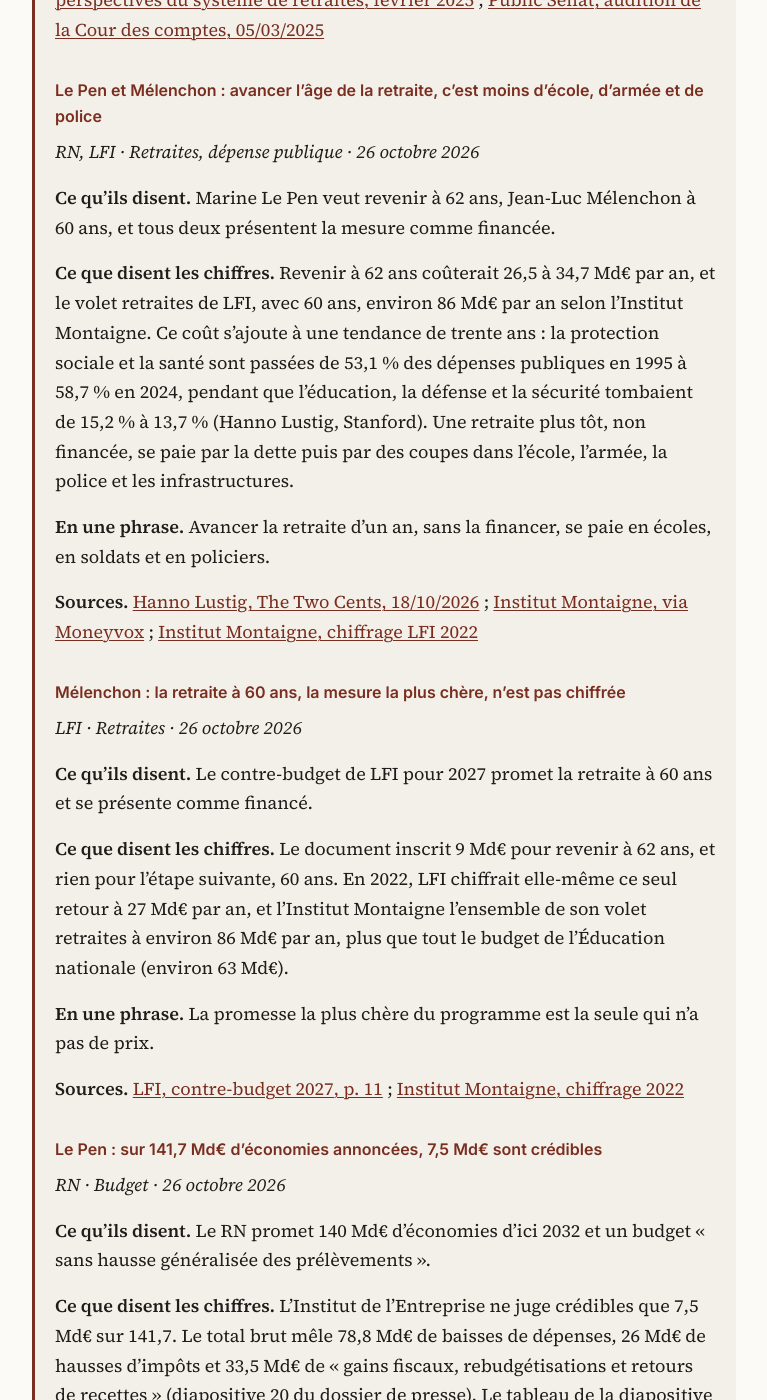
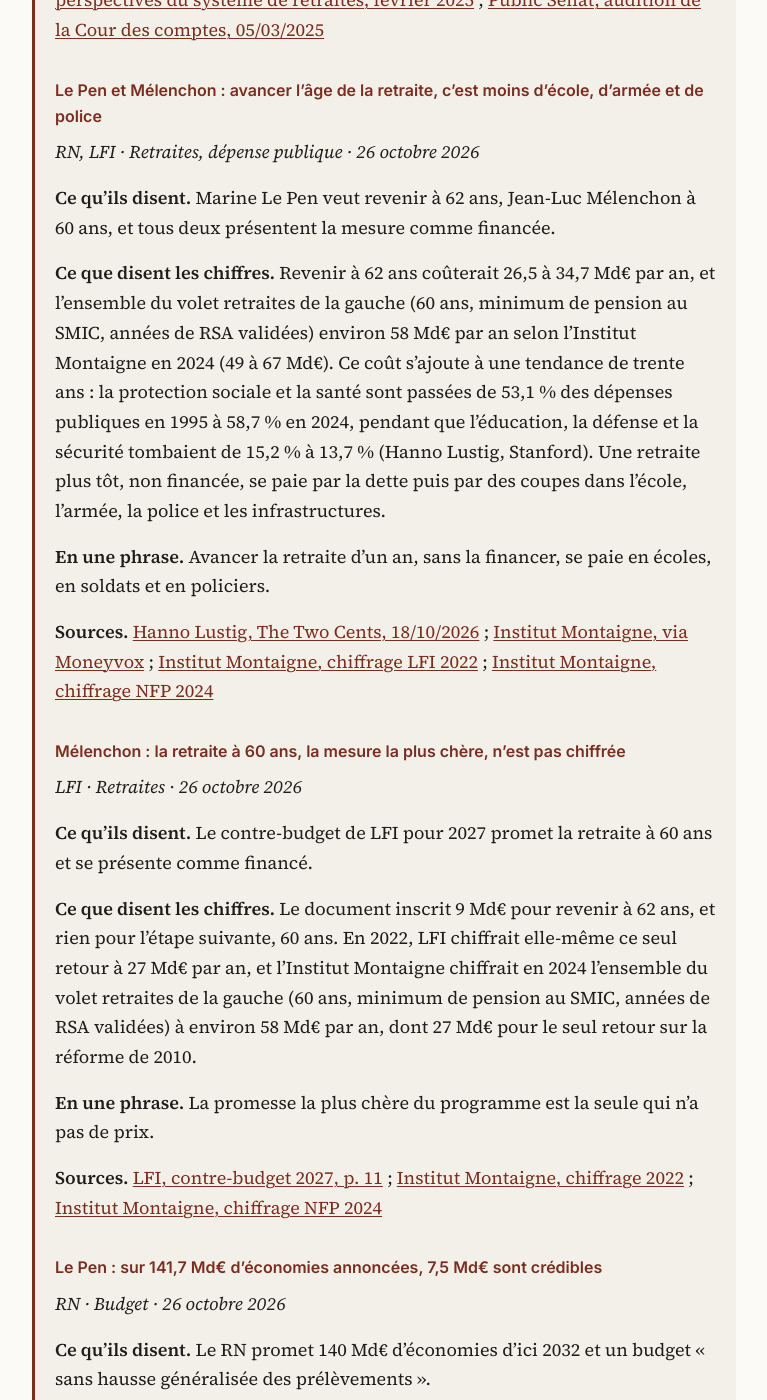
Before and after one commit to ajoly35/riposte-economique, a Jekyll site: the page built from index.md, in a window 1280 px wide and 1400 px high, scrolled down 2998 px. Shown: the whole window, without its empty margins (256-1023 px from the left). Built offline with Jekyll 4.4.1, drawn with Linux system fonts in a browser that asks for light colours; our own code applies the rules of GitHub Pages for plain Markdown files.

Commit message:
Ripostes retraites LFI : chiffrage Institut Montaigne 2024 (58 Md€) au lieu de 86 Md€
Le chiffre de 86 Md€ était le chiffrage médian 2022 de tout le volet
retraites, pas du seul retour à 60 ans ; l'Institut Montaigne l'a mis à
jour à 58 Md€ (49 à 67) en 2024. Retrait de la comparaison non sourcée
avec le budget de l'Éducation nationale.

Co-Authored-By: Claude Opus 5.5 <noreply@anthropic.com>

```diff
--- a/_includes/latest.md
+++ b/_includes/latest.md
@@ -52,11 +52,11 @@
 
 **Ce qu'ils disent.** Marine Le Pen veut revenir à 62 ans, Jean-Luc Mélenchon à 60 ans, et tous deux présentent la mesure comme financée.
 
-**Ce que disent les chiffres.** Revenir à 62 ans coûterait 26,5 à 34,7 Md€ par an, et le volet retraites de LFI, avec 60 ans, environ 86 Md€ par an selon l'Institut Montaigne. Ce coût s'ajoute à une tendance de trente ans : la protection sociale et la santé sont passées de 53,1 % des dépenses publiques en 1995 à 58,7 % en 2024, pendant que l'éducation, la défense et la sécurité tombaient de 15,2 % à 13,7 % (Hanno Lustig, Stanford). Une retraite plus tôt, non financée, se paie par la dette puis par des coupes dans l'école, l'armée, la police et les infrastructures.
+**Ce que disent les chiffres.** Revenir à 62 ans coûterait 26,5 à 34,7 Md€ par an, et l'ensemble du volet retraites de la gauche (60 ans, minimum de pension au SMIC, années de RSA validées) environ 58 Md€ par an selon l'Institut Montaigne en 2024 (49 à 67 Md€). Ce coût s'ajoute à une tendance de trente ans : la protection sociale et la santé sont passées de 53,1 % des dépenses publiques en 1995 à 58,7 % en 2024, pendant que l'éducation, la défense et la sécurité tombaient de 15,2 % à 13,7 % (Hanno Lustig, Stanford). Une retraite plus tôt, non financée, se paie par la dette puis par des coupes dans l'école, l'armée, la police et les infrastructures.
 
 **En une phrase.** Avancer la retraite d'un an, sans la financer, se paie en écoles, en soldats et en policiers.
 
-**Sources.** [Hanno Lustig, The Two Cents, 18/10/2026](https://thetwocents.substack.com/p/the-french-state-crowded-out-by-government) ; [Institut Montaigne, via Moneyvox](https://www.moneyvox.fr/retraite/actualites/98707/abroger-la-reforme-des-retraites-et-le-depart-a-64-ans-combien-ca-coute) ; [Institut Montaigne, chiffrage LFI 2022](https://www.institutmontaigne.org/presidentielle-2022/jean-luc-melenchon/retablir-la-retraite-a-60-ans-apres-40-ans-annees-de-cotisation/)
+**Sources.** [Hanno Lustig, The Two Cents, 18/10/2026](https://thetwocents.substack.com/p/the-french-state-crowded-out-by-government) ; [Institut Montaigne, via Moneyvox](https://www.moneyvox.fr/retraite/actualites/98707/abroger-la-reforme-des-retraites-et-le-depart-a-64-ans-combien-ca-coute) ; [Institut Montaigne, chiffrage LFI 2022](https://www.institutmontaigne.org/presidentielle-2022/jean-luc-melenchon/retablir-la-retraite-a-60-ans-apres-40-ans-annees-de-cotisation/) ; [Institut Montaigne, chiffrage NFP 2024](https://www.institutmontaigne.org/legislatives-2024/nouveau-front-populaire/abroger-la-reforme-des-retraites-restaurer-la-retraite-a-60-ans-en-prenant-en-compte-le-rsa-en-portant-le-minimum-contributif-au-smic)
 
 ### Mélenchon : la retraite à 60 ans, la mesure la plus chère, n'est pas chiffrée
 
@@ -64,11 +64,11 @@
 
 **Ce qu'ils disent.** Le contre-budget de LFI pour 2027 promet la retraite à 60 ans et se présente comme financé.
 
-**Ce que disent les chiffres.** Le document inscrit 9 Md€ pour revenir à 62 ans, et rien pour l'étape suivante, 60 ans. En 2022, LFI chiffrait elle-même ce seul retour à 27 Md€ par an, et l'Institut Montaigne l'ensemble de son volet retraites à environ 86 Md€ par an, plus que tout le budget de l'Éducation nationale (environ 63 Md€).
+**Ce que disent les chiffres.** Le document inscrit 9 Md€ pour revenir à 62 ans, et rien pour l'étape suivante, 60 ans. En 2022, LFI chiffrait elle-même ce seul retour à 27 Md€ par an, et l'Institut Montaigne chiffrait en 2024 l'ensemble du volet retraites de la gauche (60 ans, minimum de pension au SMIC, années de RSA validées) à environ 58 Md€ par an, dont 27 Md€ pour le seul retour sur la réforme de 2010.
 
 **En une phrase.** La promesse la plus chère du programme est la seule qui n'a pas de prix.
 
-**Sources.** [LFI, contre-budget 2027, p. 11](https://melenchon2027.fr/wp-content/uploads/2026/10/Comment-nous-allons-remettre-de-l-ordre-dans-les-comptes-publics.pdf) ; [Institut Montaigne, chiffrage 2022](https://www.institutmontaigne.org/presidentielle-2022/jean-luc-melenchon/retablir-la-retraite-a-60-ans-apres-40-ans-annees-de-cotisation/)
+**Sources.** [LFI, contre-budget 2027, p. 11](https://melenchon2027.fr/wp-content/uploads/2026/10/Comment-nous-allons-remettre-de-l-ordre-dans-les-comptes-publics.pdf) ; [Institut Montaigne, chiffrage 2022](https://www.institutmontaigne.org/presidentielle-2022/jean-luc-melenchon/retablir-la-retraite-a-60-ans-apres-40-ans-annees-de-cotisation/) ; [Institut Montaigne, chiffrage NFP 2024](https://www.institutmontaigne.org/legislatives-2024/nouveau-front-populaire/abroger-la-reforme-des-retraites-restaurer-la-retraite-a-60-ans-en-prenant-en-compte-le-rsa-en-portant-le-minimum-contributif-au-smic)
 
 ### Le Pen : sur 141,7 Md€ d'économies annoncées, 7,5 Md€ sont crédibles
 
```
